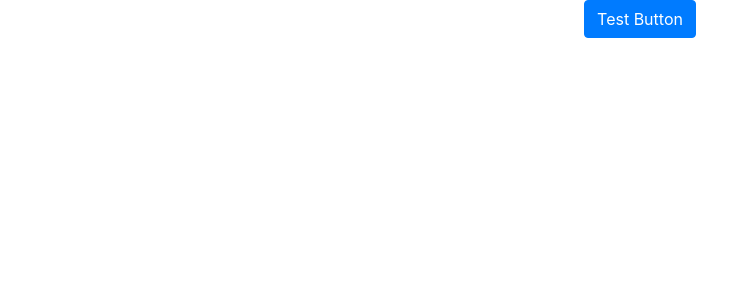
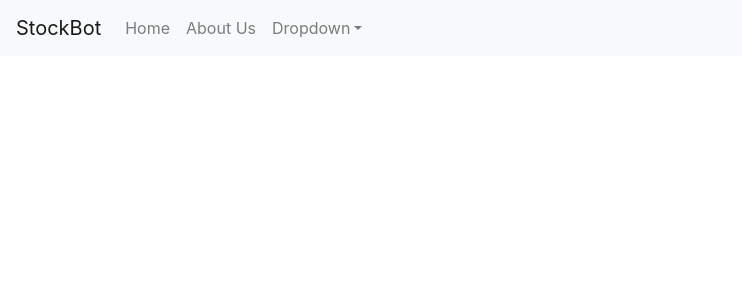
Before and after one commit to cardosovictorr/StockBot_Advanced_Studio_2, a React (Create React App) app: page / in a window 1280 px wide. Shown: the top 300 px of the page, without its empty margins (0-742 px from the left). Built offline with nearby package versions, Linux system fonts and the light colour scheme.

Commit message:
navbar and styles

```diff
--- a/src/App.js
+++ b/src/App.js
@@ -1,14 +1,16 @@
 import logo from './logo.svg';
 import './App.css';
+import NavBar from './components/NavBar.js'
+
 import 'bootstrap/dist/css/bootstrap.min.css'
-
 import { Button } from 'react-bootstrap'
 
 function App() {
   return (
     <div className="App">
 
-      <Button>Test Button</Button>
+      <NavBar></NavBar>
+      {/* <Button>Test Button</Button> */}
 
     </div>
   );
--- /dev/null
+++ b/src/components/NavBar.js
@@ -0,0 +1,32 @@
+import React from 'react'
+
+import 'bootstrap/dist/css/bootstrap.min.css'
+import { Button, Navbar, Nav, NavDropdown, Form, FormControl } from 'react-bootstrap'
+
+function NavBar() {
+    return (
+        <Navbar bg="light" expand="lg">
+            <Navbar.Brand href="#home">StockBot</Navbar.Brand>
+            <Navbar.Toggle aria-controls="basic-navbar-nav" />
+            <Navbar.Collapse id="basic-navbar-nav">
+                <Nav className="mr-auto">
+                    <Nav.Link href="#home">Home</Nav.Link>
+                    <Nav.Link href="./pages/AboutUs.js">About Us</Nav.Link>
+                    <NavDropdown title="Dropdown" id="basic-nav-dropdown">
+                        <NavDropdown.Item href="#action/3.1">Action</NavDropdown.Item>
+                        <NavDropdown.Item href="#action/3.2">Another action</NavDropdown.Item>
+                        <NavDropdown.Item href="#action/3.3">Something</NavDropdown.Item>
+                        <NavDropdown.Divider />
+                        <NavDropdown.Item href="#action/3.4">Separated link</NavDropdown.Item>
+                    </NavDropdown>
+                </Nav>
+                {/* <Form inline>
+                    <FormControl type="text" placeholder="Search" className="mr-sm-2" />
+                    <Button variant="outline-success">Search</Button>
+                </Form> */}
+            </Navbar.Collapse>
+        </Navbar>
+    );
+}
+
+export default NavBar;
```
Also changed, not shown: src/pages/AboutUs.js (added, +9 -0 lines), src/styles/NavBar.css (added).
